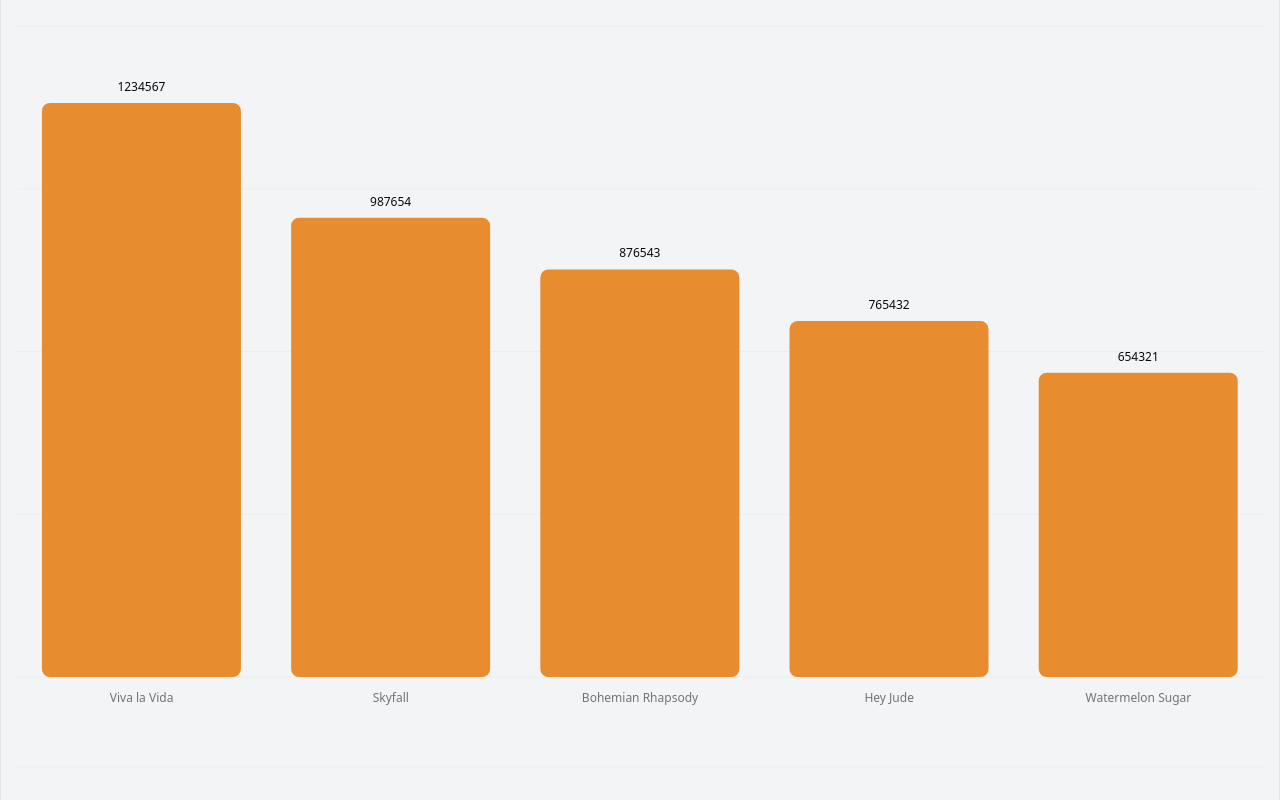
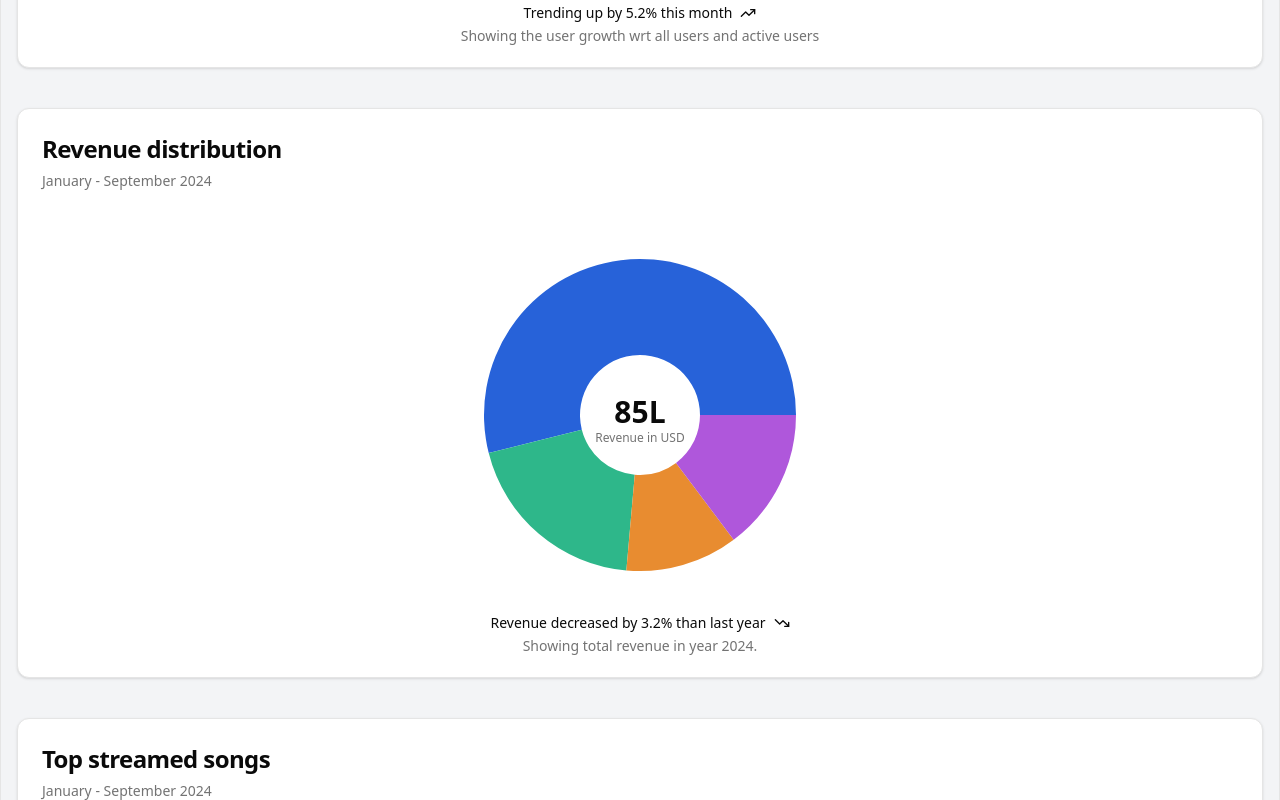
Before and after one commit to joshi-kaushal/streamify, a React (Vite) app: page / in a window 1280 px wide. Shown: the part 1340-2140 px from the top of the page. Built offline with nearby package versions, Linux system fonts and the light colour scheme.

Commit message:
refactor: wrapper added for charts

```diff
--- a/src/App.tsx
+++ b/src/App.tsx
@@ -19,7 +19,6 @@
         <UserGrowth />
         <RevenueDistribution />
         <TopStreamedSongs />
-        <TopStreamedSongs />
         <RecentStreams />
       </main>
     </div>
--- a/src/components/RecentStreams.tsx
+++ b/src/components/RecentStreams.tsx
@@ -11,6 +11,7 @@
 import { ChevronDown, ChevronUp } from "lucide-react"
 
 import { RECENT_STREAMS } from '@/data/MockData'
+import ChartWrapper from './common/ChartWrapper'
 
 type SortableColumns = "songName" | "artist" | "streamDate" | "streamCount"
 
@@ -50,7 +51,10 @@
 	}
 
 	return (
-		<>
+		<ChartWrapper
+			header="Recent streams"
+			description='Click on the table header to sort table based on the column'
+		>
 			<div className="flex flex-col gap-2 mb-4 md:flex-row">
 				<input
 					type="text"
@@ -114,6 +118,6 @@
 					</TableBody>
 				</Table>
 			</div>
-		</>
+		</ChartWrapper>
 	)
 }
--- a/src/components/RevenueDistribution.tsx
+++ b/src/components/RevenueDistribution.tsx
@@ -1,3 +1,4 @@
+import { TrendingDown } from "lucide-react"
 import { Label, Pie, PieChart } from "recharts"
 
 import {
@@ -8,6 +9,7 @@
 } from "@/components/ui/chart"
 import { REVENUE_DISTRIBUTION } from "@/data/MockData"
 import { useMemo } from "react"
+import ChartWrapper from "./common/ChartWrapper"
 import { shortenCurrency } from "@/utils/shortenCurrency"
 
 export const description = "Revenue distribution"
@@ -17,6 +19,12 @@
 		return REVENUE_DISTRIBUTION.reduce((acc, curr) => acc + curr.revenue, 0)
 	}, [])
 	return (
+		<ChartWrapper
+			header="Revenue distribution"
+			description="January - September 2024"
+			footerDescription="Showing total revenue in year 2024."
+			footerTitle={<>Revenue decreased by 3.2% than last year <TrendingDown className="w-4 h-4" /></>}
+		>
 			<ChartContainer
 				config={chartConfig}
 				className="mx-auto aspect-square max-h-[400px]"
@@ -65,5 +73,6 @@
 					</Pie>
 				</PieChart>
 			</ChartContainer>
+		</ChartWrapper>
 	)
 }
--- a/src/components/TopStreamedSongs.tsx
+++ b/src/components/TopStreamedSongs.tsx
@@ -1,3 +1,4 @@
+import { TrendingUp } from "lucide-react"
 import { Bar, BarChart, CartesianGrid, LabelList, XAxis } from "recharts"
 
 import {
@@ -7,12 +8,18 @@
 	ChartTooltipContent,
 } from "@/components/ui/chart"
 import { TOP_STREAMING_SONGS } from "@/data/MockData"
+import ChartWrapper from "./common/ChartWrapper"
 
 export const description = "Top streamed songs in 2024"
 
 export default function TopStreamedSongs() {
 	return (
-
+		<ChartWrapper
+			header="Top streamed songs"
+			description="January - September 2024"
+			footerTitle={<>Trending up by 5.2% this month <TrendingUp className="w-4 h-4" /></>}
+			footerDescription="Showing most streamed songs"
+		>
 			<ChartContainer config={chartConfig}>
 				<BarChart
 					accessibilityLayer
@@ -42,5 +49,6 @@
 					</Bar>
 				</BarChart>
 			</ChartContainer>
+		</ChartWrapper>
 	)
 }
--- a/src/components/UserGrowth.tsx
+++ b/src/components/UserGrowth.tsx
@@ -1,3 +1,4 @@
+import { TrendingUp } from "lucide-react"
 import { Area, AreaChart, CartesianGrid, XAxis, YAxis } from "recharts"
 
 import {
@@ -7,11 +8,18 @@
 	ChartTooltipContent,
 } from "@/components/ui/chart"
 import { USER_GROWTH } from "@/data/MockData"
+import ChartWrapper from "./common/ChartWrapper"
 
 export const description = "User growth wrt total users and active users"
 
 export default function UserGrowth() {
 	return (
+		<ChartWrapper
+			header="User growth"
+			description="January - September 2024"
+			footerTitle={<>Trending up by 5.2% this month <TrendingUp className="w-4 h-4" /></>}
+			footerDescription="Showing the user growth wrt all users and active users"
+		>
 			<ChartContainer config={chartConfig}>
 				<AreaChart
 					accessibilityLayer
@@ -49,5 +57,6 @@
 					/>
 				</AreaChart>
 			</ChartContainer>
+		</ChartWrapper>
 	)
 }
--- /dev/null
+++ b/src/components/common/ChartWrapper.tsx
@@ -0,0 +1,49 @@
+import {
+	Card,
+	CardContent,
+	CardDescription,
+	CardFooter,
+	CardHeader,
+	CardTitle,
+} from "@/components/ui/card"
+
+interface ChartWrapperProps {
+	header: string;
+	description: string;
+	footerTitle?: React.ReactNode;
+	footerDescription?: string;
+	children: React.ReactNode
+}
+
+export default function ChartWrapper({
+	header,
+	description,
+	footerTitle,
+	footerDescription,
+	children
+}: ChartWrapperProps) {
+	return (
+		<Card className="flex flex-col">
+			<CardHeader>
+				<CardTitle className="text-2xl font-bold">{header}</CardTitle>
+				<CardDescription>{description}</CardDescription>
+			</CardHeader>
+			<CardContent className="flex-1 pb-0">
+				{children}
+			</CardContent>
+
+			{
+				(footerTitle || footerDescription) && (
+					<CardFooter className="flex-col gap-2 text-sm">
+						<div className="flex items-center gap-2 font-medium leading-none">
+							{footerTitle}
+						</div>
+						<div className="leading-none text-muted-foreground">
+							{footerDescription}
+						</div>
+					</CardFooter>
+				)
+			}
+		</Card>
+	)
+}
--- /dev/null
+++ b/src/components/ui/card.tsx
@@ -0,0 +1,76 @@
+import * as React from "react"
+
+import { cn } from "@/lib/utils"
+
+const Card = React.forwardRef<
+	HTMLDivElement,
+	React.HTMLAttributes<HTMLDivElement>
+>(({ className, ...props }, ref) => (
+	<div
+		ref={ref}
+		className={cn(
+			"rounded-xl border bg-card text-card-foreground shadow",
+			className
+		)}
+		{...props}
+	/>
+))
+Card.displayName = "Card"
+
+const CardHeader = React.forwardRef<
+	HTMLDivElement,
+	React.HTMLAttributes<HTMLDivElement>
+>(({ className, ...props }, ref) => (
+	<div
+		ref={ref}
+		className={cn("flex flex-col space-y-1.5 p-6", className)}
+		{...props}
+	/>
+))
+CardHeader.displayName = "CardHeader"
+
+const CardTitle = React.forwardRef<
+	HTMLParagraphElement,
+	React.HTMLAttributes<HTMLHeadingElement>
+>(({ className, ...props }, ref) => (
+	<h3
+		ref={ref}
+		className={cn("font-semibold leading-none tracking-tight", className)}
+		{...props}
+	/>
+))
+CardTitle.displayName = "CardTitle"
+
+const CardDescription = React.forwardRef<
+	HTMLParagraphElement,
+	React.HTMLAttributes<HTMLParagraphElement>
+>(({ className, ...props }, ref) => (
+	<p
+		ref={ref}
+		className={cn("text-sm text-muted-foreground", className)}
+		{...props}
+	/>
+))
+CardDescription.displayName = "CardDescription"
+
+const CardContent = React.forwardRef<
+	HTMLDivElement,
+	React.HTMLAttributes<HTMLDivElement>
+>(({ className, ...props }, ref) => (
+	<div ref={ref} className={cn("p-6 pt-0", className)} {...props} />
+))
+CardContent.displayName = "CardContent"
+
+const CardFooter = React.forwardRef<
+	HTMLDivElement,
+	React.HTMLAttributes<HTMLDivElement>
+>(({ className, ...props }, ref) => (
+	<div
+		ref={ref}
+		className={cn("flex items-center p-6 pt-0", className)}
+		{...props}
+	/>
+))
+CardFooter.displayName = "CardFooter"
+
+export { Card, CardHeader, CardFooter, CardTitle, CardDescription, CardContent }
```
Lines whose indentation alone changed are shown as unchanged.
